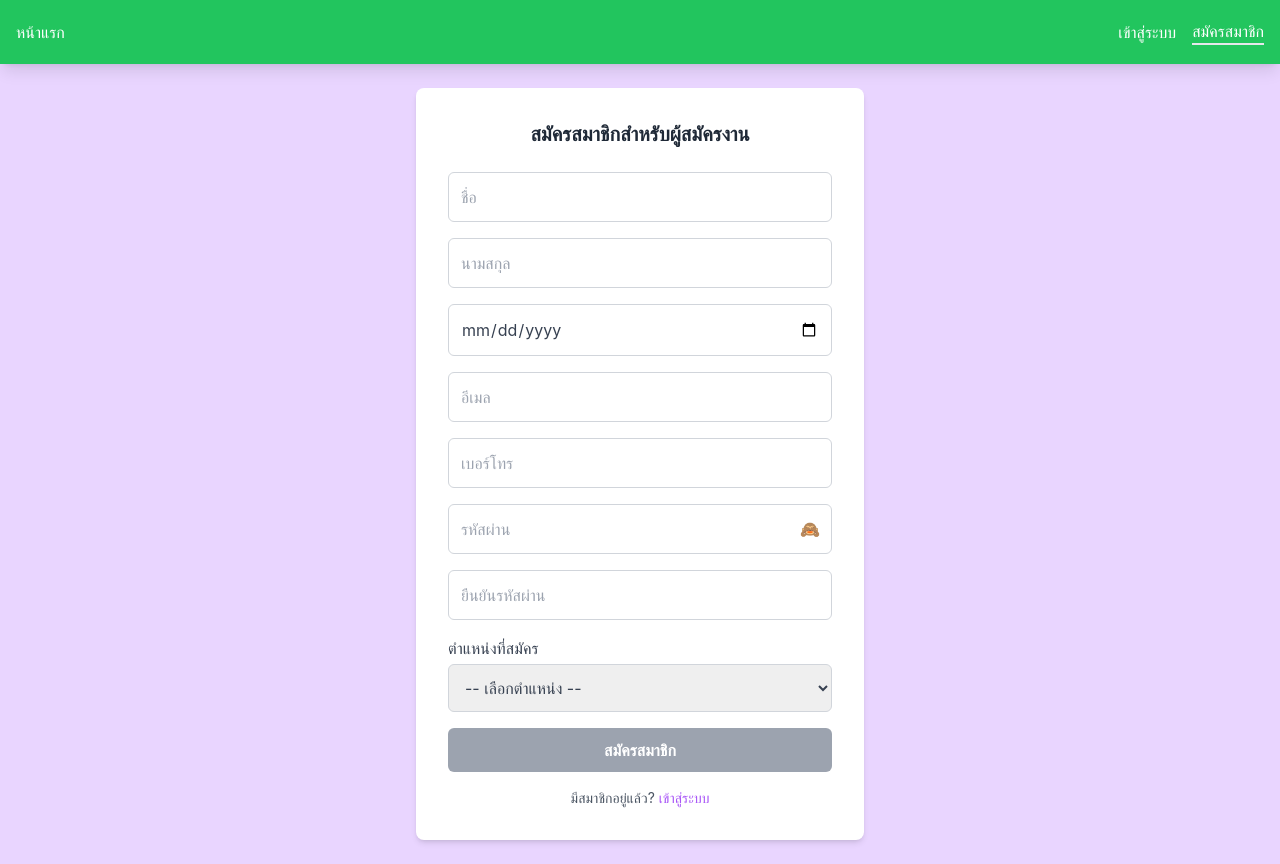
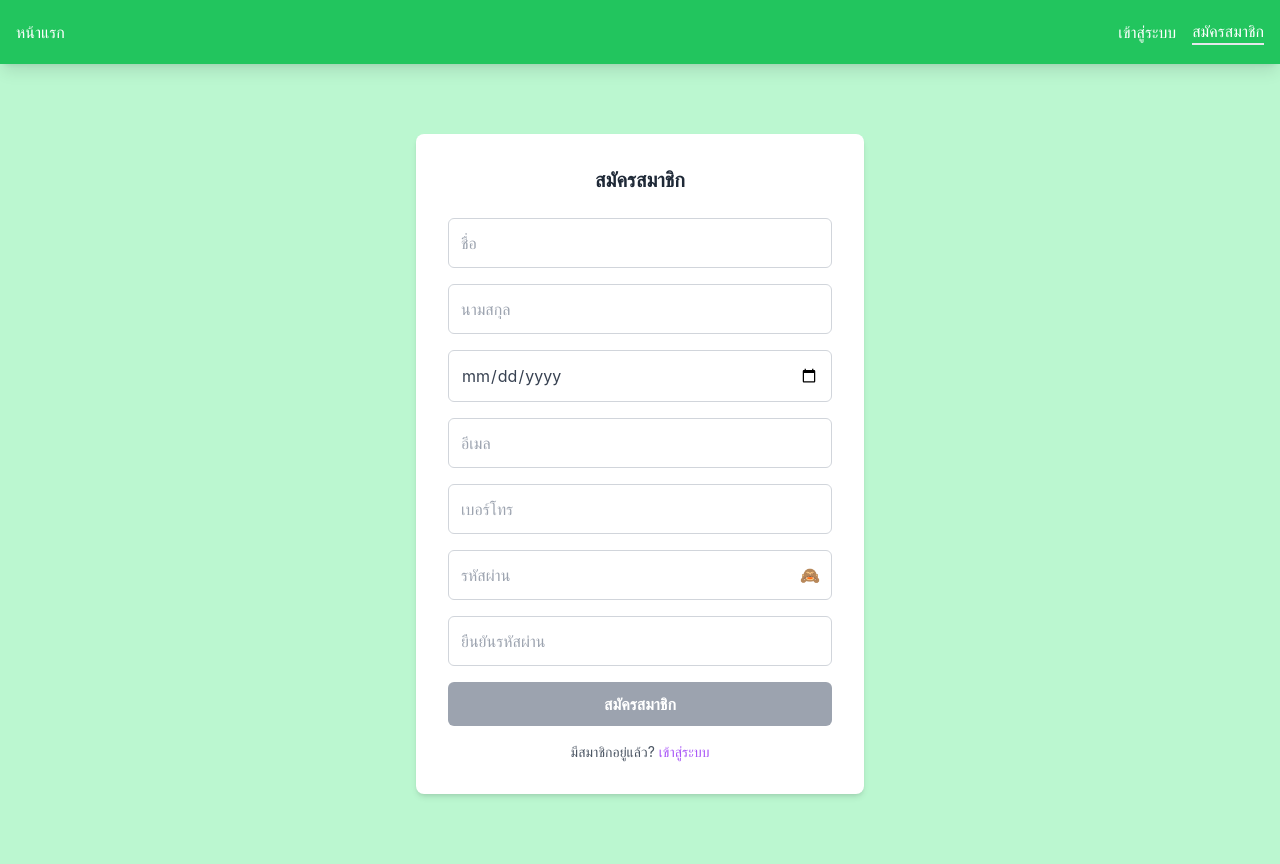
Before and after one commit to 660710160Anathor01/FinalProject-BackEnd-FrontEnd-, a React (Create React App) app in the folder Font_end/xbox/: page /register in a window 1280 px wide. Built offline with nearby package versions, Linux system fonts and the light colour scheme.

Commit message:
register/login

```diff
--- a/Font_end/xbox/src/pages/Login_Page.jsx
+++ b/Font_end/xbox/src/pages/Login_Page.jsx
@@ -65,10 +65,10 @@
 
 
   return (
-    <div className="flex items-center justify-center min-h-screen bg-purple-200">
+    <div className="flex items-center justify-center min-h-screen bg-green-200">
       <div className="bg-white p-8 rounded-lg shadow-md w-full max-w-md">
         <h2 className="text-center text-xl font-semibold text-gray-800 mb-6">
-          เข้าสู่ระบบสำหรับผู้สมัครงาน
+          เข้าสู่ระบบ
         </h2>
         {error && (
   <div className="mb-4 p-3 bg-red-100 text-red-700 border border-red-300 rounded text-center text-sm">
@@ -111,15 +111,7 @@
             </button>
           </div>
 
-          {/* Forgot password */}
-          <div className="text-right">
-            <Link
-              to="/forgot-password"
-              className="text-sm text-gray-500 hover:text-orange-500 transition"
-            >
-              ลืมรหัสผ่าน
-            </Link>
-          </div>
+
 
           {/* Submit Button */}
           <button
--- a/Font_end/xbox/src/pages/Register_Page.jsx
+++ b/Font_end/xbox/src/pages/Register_Page.jsx
@@ -12,7 +12,6 @@
     phone: "",
     password: "",
     confirmPassword: "",
-    position: ""
   });
 
   const [showPassword, setShowPassword] = useState(false);
@@ -138,10 +137,10 @@
 
 
   return (
-    <div className="flex items-center justify-center min-h-screen bg-purple-200">
+    <div className="flex items-center justify-center min-h-screen bg-green-200">
       <div className="bg-white p-8 rounded-lg shadow-md w-full max-w-md">
         <h2 className="text-center text-xl font-semibold text-gray-800 mb-6">
-          สมัครสมาชิกสำหรับผู้สมัครงาน
+          สมัครสมาชิก
         </h2>
 
         <form onSubmit={handleSubmit} className="space-y-4">
@@ -244,21 +243,6 @@
             />
           </div>
 
-          {/* ตำแหน่ง */}
-          <div>
-            <label className="block text-gray-700 mb-1">ตำแหน่งที่สมัคร</label>
-            <select
-              name="position"
-              value={form.position}
-              onChange={handleChange}
-              className="w-full border border-gray-300 rounded-md p-3 text-gray-700 focus:ring-2 focus:ring-orange-400 focus:outline-none"
-              required
-            >
-              <option value="">-- เลือกตำแหน่ง --</option>
-              <option value="พนักงานบริการ">พนักงานบริการ</option>
-              <option value="พนักงานล้างรถ">พนักงานล้างรถ</option>
-            </select>
-          </div>
 
           {/* Submit Button */}
           <button
```
